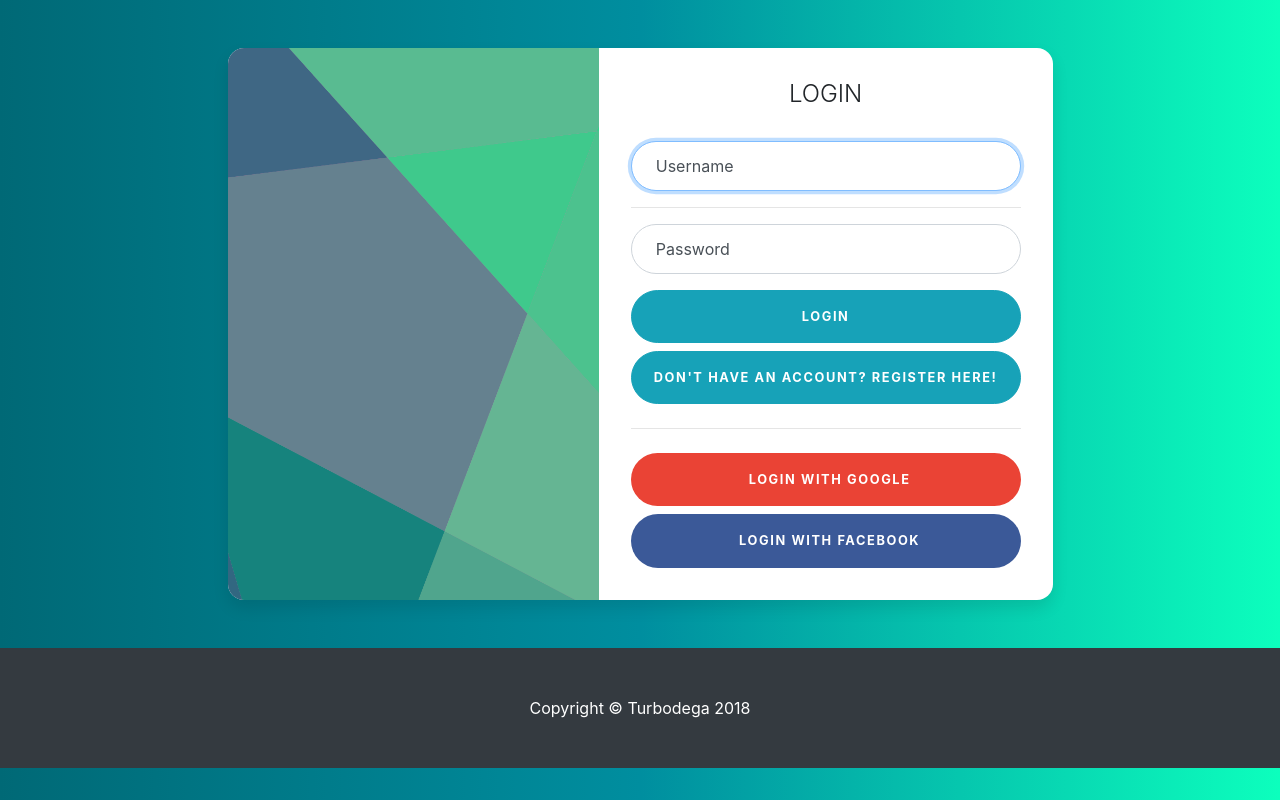
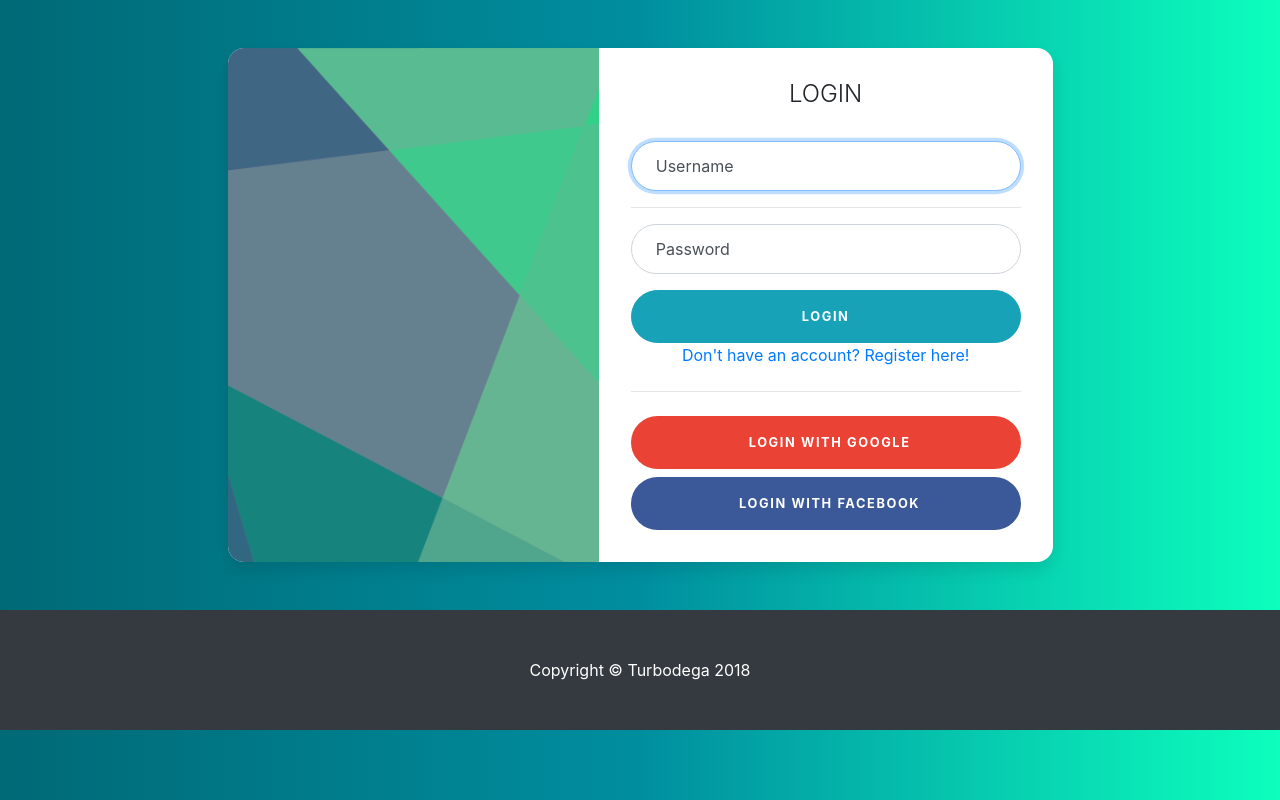
Before and after one commit to TurboDevG3/turbodega, a website: page login.html in a window 1280 px wide. Drawn offline with Linux system fonts and the light colour scheme.

Commit message:
remove the registration button
replace the button with just link

```diff
--- a/login.html
+++ b/login.html
@@ -43,7 +43,7 @@
               </div>
 
               <a href="home.html" class="btn btn-lg blt-primary btn-block custom-btn text-uppercase btn-info" role="button">Login</a>
-              <a href="registration.html" class="btn btn-lg blt-primary btn-block custom-btn text-uppercase btn-info" role="button">Don't have an account? Register here!</a>
+              <a href="registration.html"> <center> Don't have an account? Register here! </center> </a>
               <hr class="my-4">
               <button class="btn btn-lg btn-google btn-block text-uppercase" type="submit"><i class="fab fa-google mr-2"></i> Login with Google</button>
               <button class="btn btn-lg btn-facebook btn-block text-uppercase" type="submit"><i class="fab fa-facebook-f mr-2"></i> Login with Facebook</button>
```
